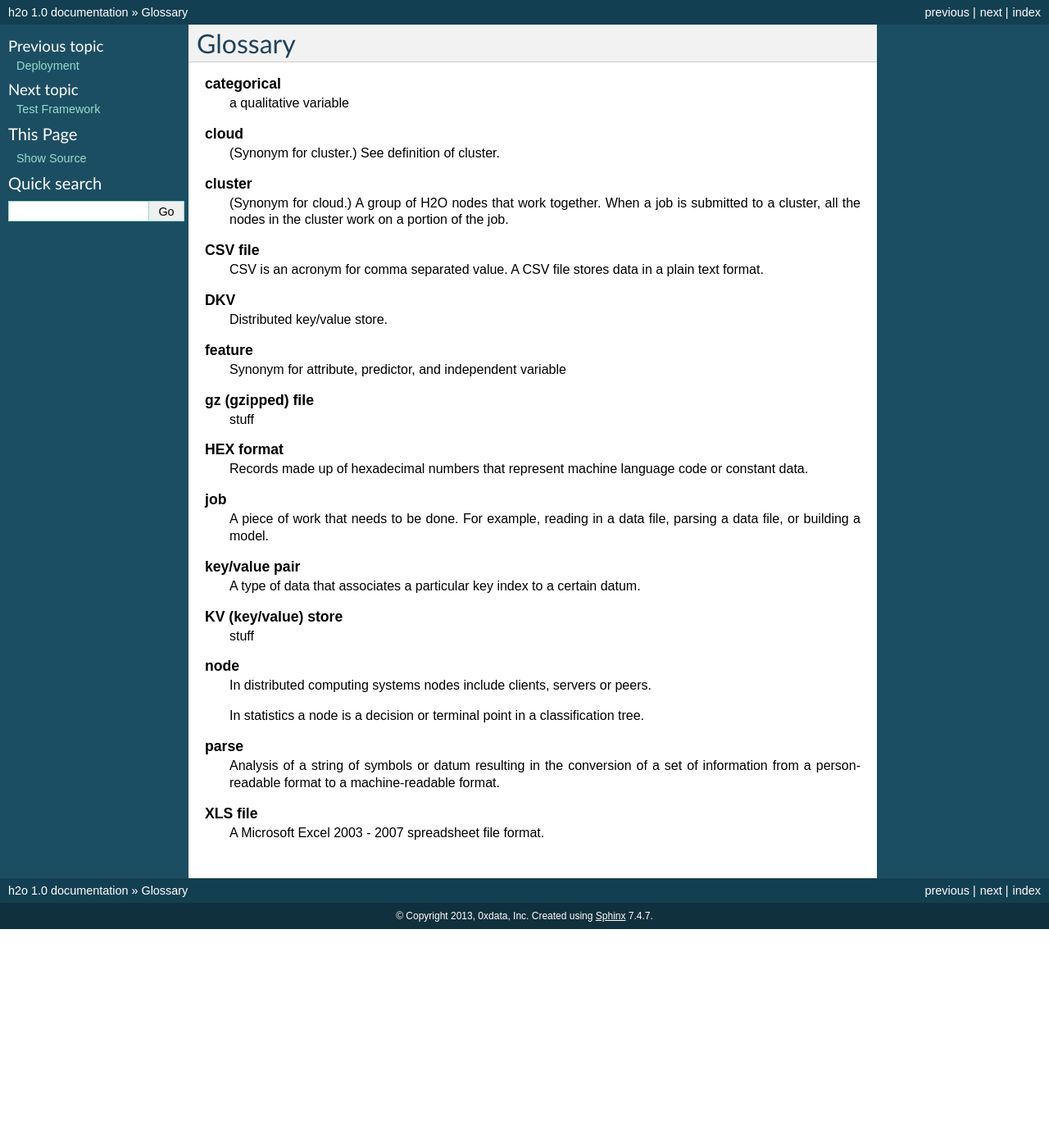
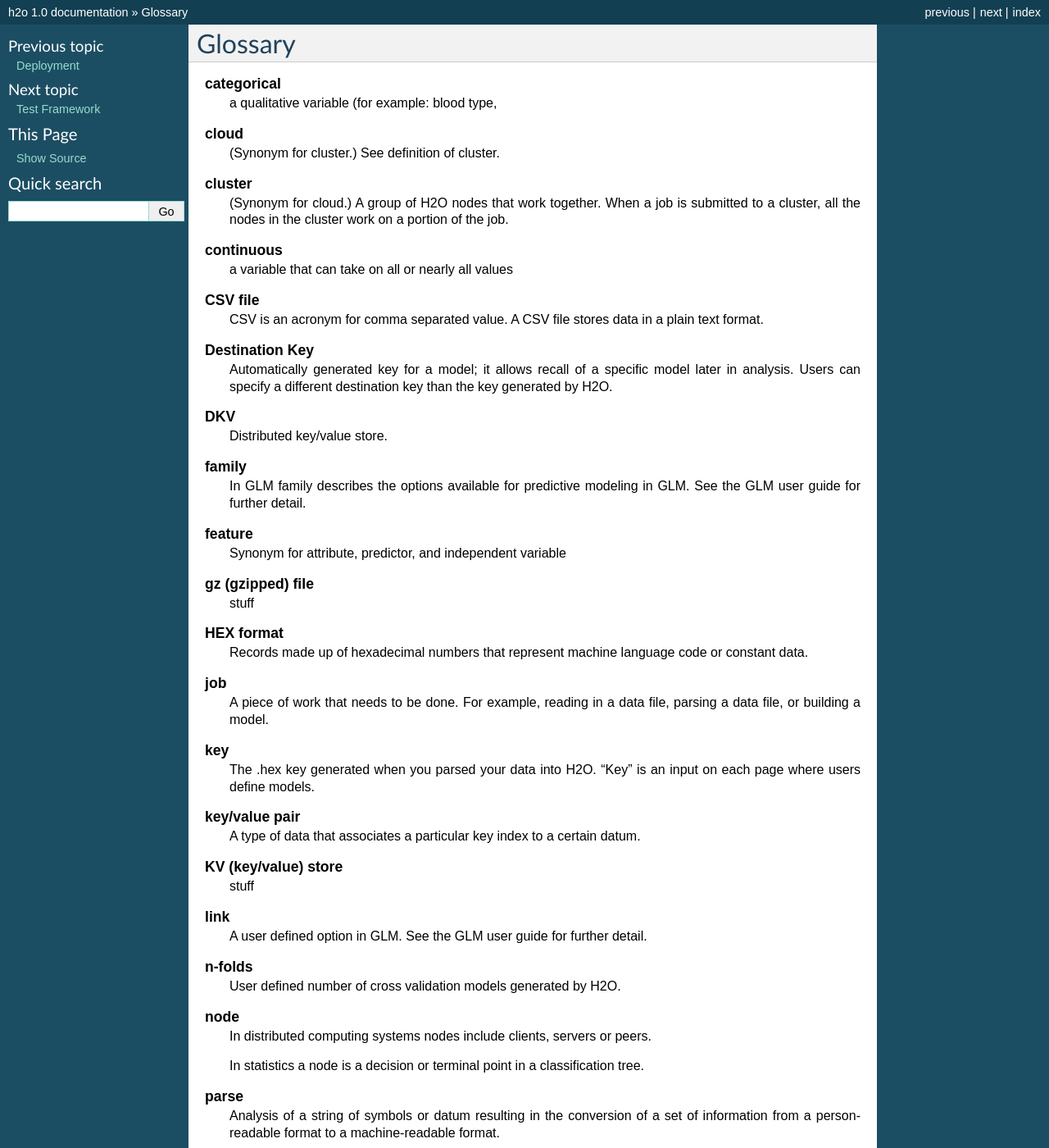
Before and after one commit to devinshields/h2odocs, a Sphinx documentation site: the page built from source/glossary.rst, in a window 1280 px wide and 1400 px high. Shown: the whole window at 82% size. Built offline with Sphinx 7.4.7, drawn with Linux system fonts in a browser that asks for light colours; formulas are drawn with MathJax 3; some of the changed text lies outside the part shown.

Commit message:
-------------------------------------------

```diff
--- a/source/glossary.rst
+++ b/source/glossary.rst
@@ -7,7 +7,7 @@ Glossary
 
    categorical
 
-        a qualitative variable
+        a qualitative variable (for example: blood type,
 
    cloud
 
@@ -19,13 +19,25 @@ Glossary
         When a job is submitted to a cluster, all the nodes in the
         cluster work on a portion of the job.
 
+   continuous
+
+	a variable that can take on all or nearly all values
+
    CSV file
 
-       CSV is an acronym for comma separated value. A CSV file stores data in a plain text   	format.
+       CSV is an acronym for comma separated value. A CSV file stores data in a plain text format.
+
+   Destination Key
+
+	Automatically generated key for a model; it allows recall of a specific model later in analysis. Users can specify a different 	destination key than the key generated by H2O.
 
    DKV
 
         Distributed key/value store.
+
+   family
+
+	In GLM family describes the options available for predictive modeling in GLM. See the GLM user guide for further detail.
 
    feature
 
@@ -44,6 +56,9 @@ Glossary
         A piece of work that needs to be done.  For example, reading
         in a data file, parsing a data file, or building a model.
 
+   key
+	The .hex key generated when you parsed your data into H2O. "Key" is an input on each page where users define models.
+
    key/value pair
 
         A type of data that associates a particular key index to a certain datum.
@@ -51,6 +66,15 @@ Glossary
    KV (key/value) store
 
         stuff
+
+   link
+
+ 	A user defined option in GLM. See the GLM user guide for further detail.
+
+   n-folds
+
+	User defined number of cross validation models generated by H2O.
+
 
    node
 
@@ -60,8 +84,11 @@ Glossary
 
    parse
 
-        Analysis of a string of symbols or datum resulting in the conversion of a set of 	information from a person-readable format to a machine-readable format.
+        Analysis of a string of symbols or datum resulting in the conversion of a set of 	information from a person-readable format to 	a machine-readable format.
 
    XLS file
 
         A Microsoft Excel 2003 - 2007 spreadsheet file format.
+
+   Y
+	Dependent variable used in GLM; a user defined input selected from the set of variables present in the user's data.
```
